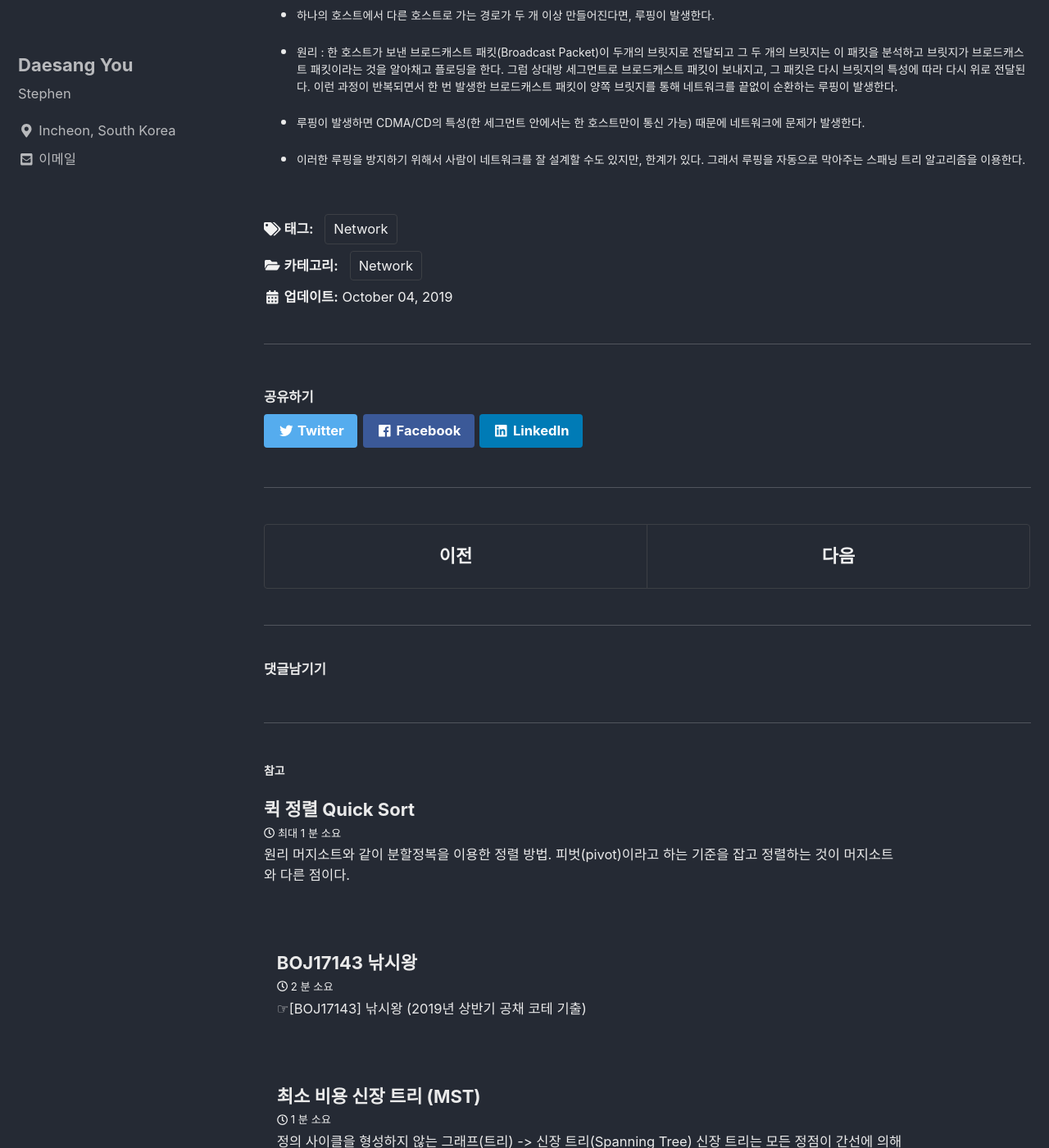
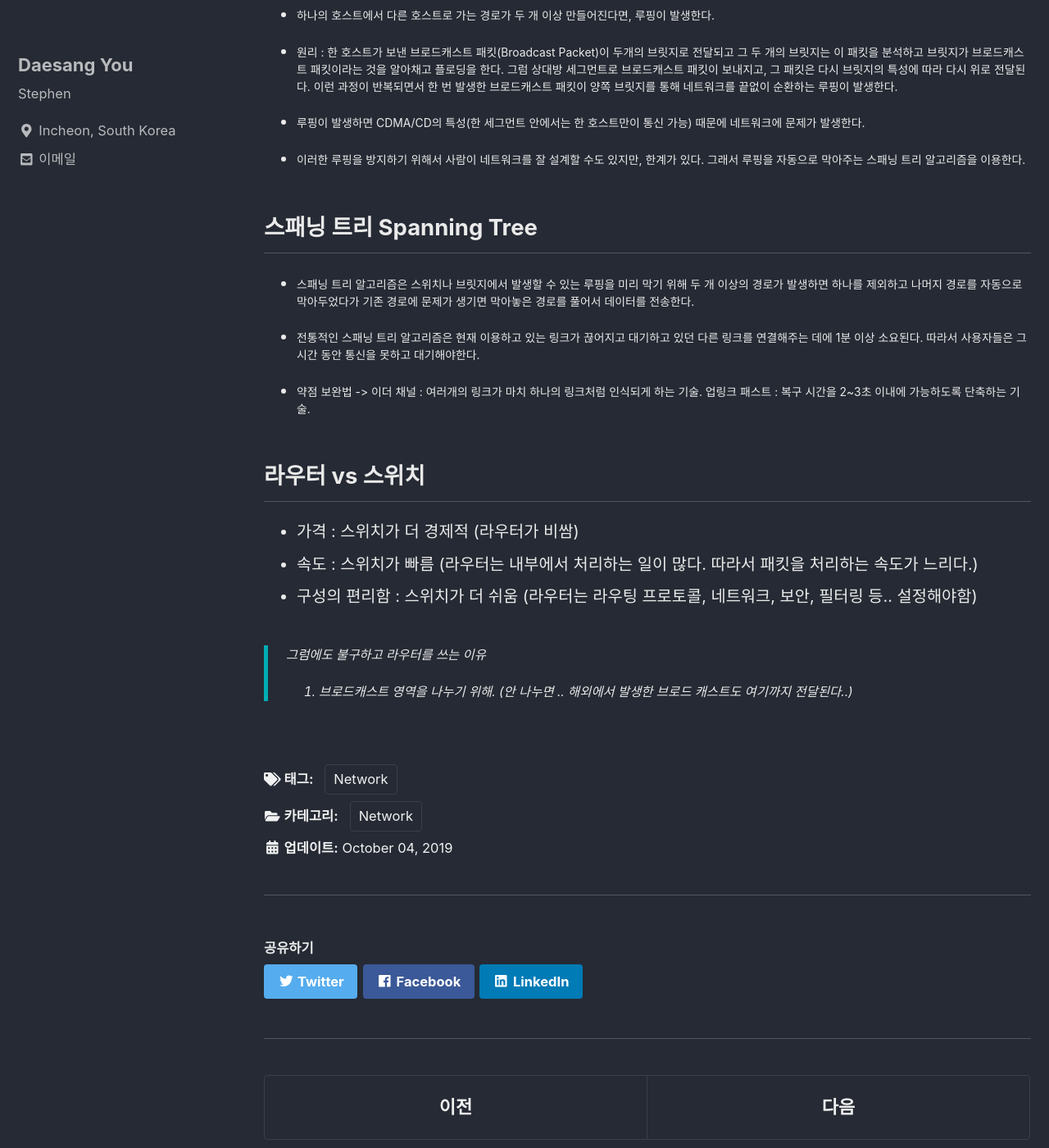
Before and after one commit to eotkd4791/eotkd4791.github.io, a Jekyll site: the page built from _posts/Network/2019-10-04-network-Intro.md, in a window 1280 px wide and 1400 px high, scrolled down 12035 px. Shown: the whole window at 82% size. Built offline with Jekyll 4.4.1, drawn with Linux system fonts in a browser that asks for light colours; cached includes are drawn as plain includes; comment, search, counter and statistics services are not loaded.

Commit message:
Update 2019-10-04-network-Intro.md

```diff
--- a/_posts/Network/2019-10-04-network-Intro.md
+++ b/_posts/Network/2019-10-04-network-Intro.md
@@ -483,3 +483,23 @@ comments:
 - 루핑이 발생하면 CDMA/CD의 특성(한 세그먼트 안에서는 한 호스트만이 통신 가능) 때문에 네트워크에 문제가 발생한다.
 
 - 이러한 루핑을 방지하기 위해서 사람이 네트워크를 잘 설계할 수도 있지만, 한계가 있다. 그래서 루핑을 자동으로 막아주는 스패닝 트리 알고리즘을 이용한다.
+
+
+## 스패닝 트리 Spanning Tree
+
+- 스패닝 트리 알고리즘은 스위치나 브릿지에서 발생할 수 있는 루핑을 미리 막기 위해 두 개 이상의 경로가 발생하면 하나를 제외하고 나머지 경로를 자동으로 막아두었다가 기존 경로에 문제가 생기면 막아놓은 경로를 풀어서 데이터를 전송한다.
+
+- 전통적인 스패닝 트리 알고리즘은 현재 이용하고 있는 링크가 끊어지고 대기하고 있던 다른 링크를 연결해주는 데에 1분 이상 소요된다. 따라서 사용자들은 그 시간 동안 통신을 못하고 대기해야한다.
+
+- 약점 보완법 -> 이더 채널 : 여러개의 링크가 마치 하나의 링크처럼 인식되게 하는 기술. 업링크 패스트 : 복구 시간을 2~3초 이내에 가능하도록 단축하는 기술.
+
+
+## 라우터 vs 스위치
+
+- 가격 : 스위치가 더 경제적 (라우터가 비쌈)
+- 속도 : 스위치가 빠름 (라우터는 내부에서 처리하는 일이 많다. 따라서 패킷을 처리하는 속도가 느리다.)
+- 구성의 편리함 : 스위치가 더 쉬움 (라우터는 라우팅 프로토콜, 네트워크, 보안, 필터링 등.. 설정해야함)
+
+>그럼에도 불구하고 라우터를 쓰는 이유
+>1. 브로드캐스트 영역을 나누기 위해. (안 나누면 .. 해외에서 발생한 브로드 캐스트도 여기까지 전달된다..)
+>
```
